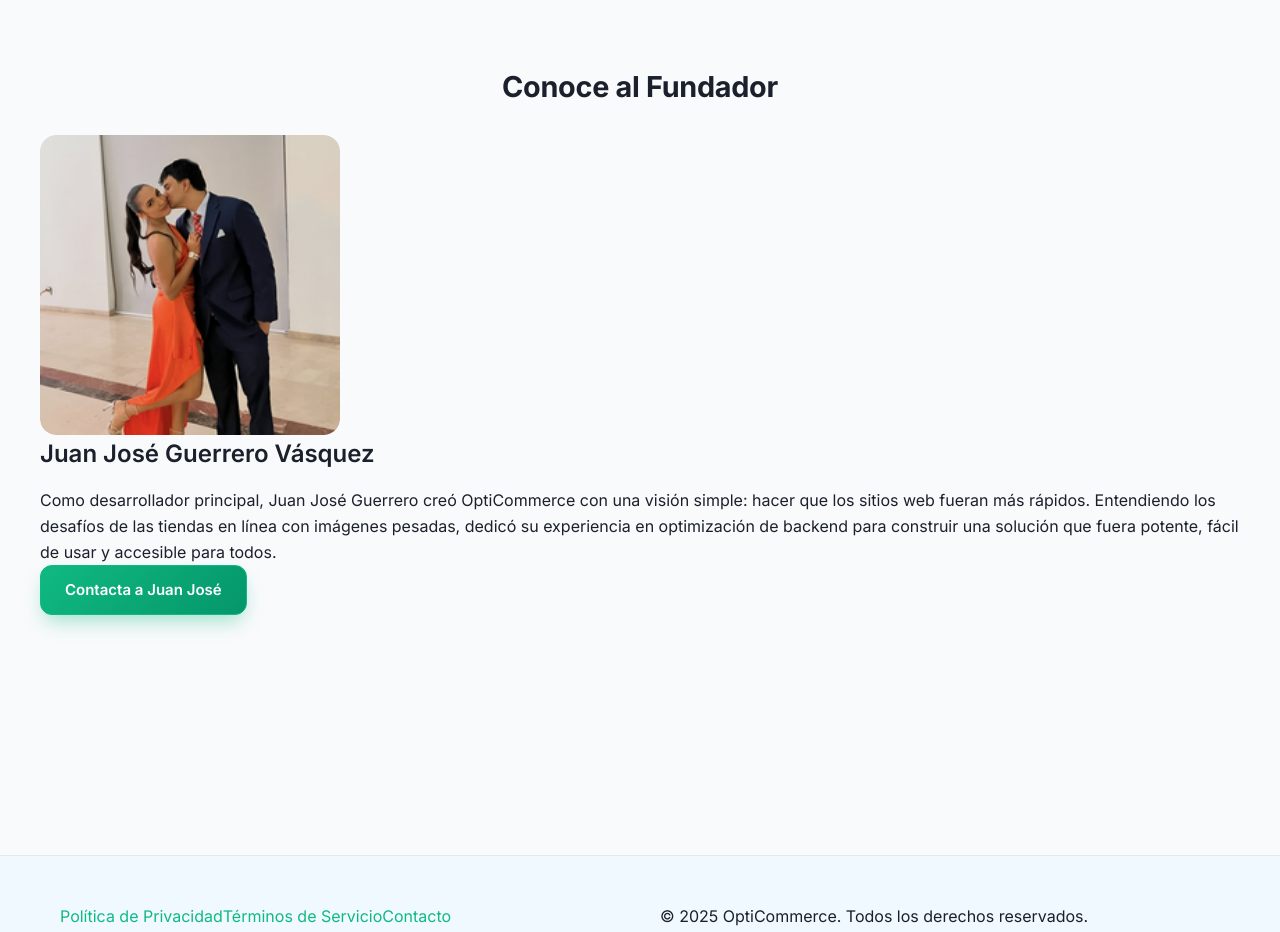
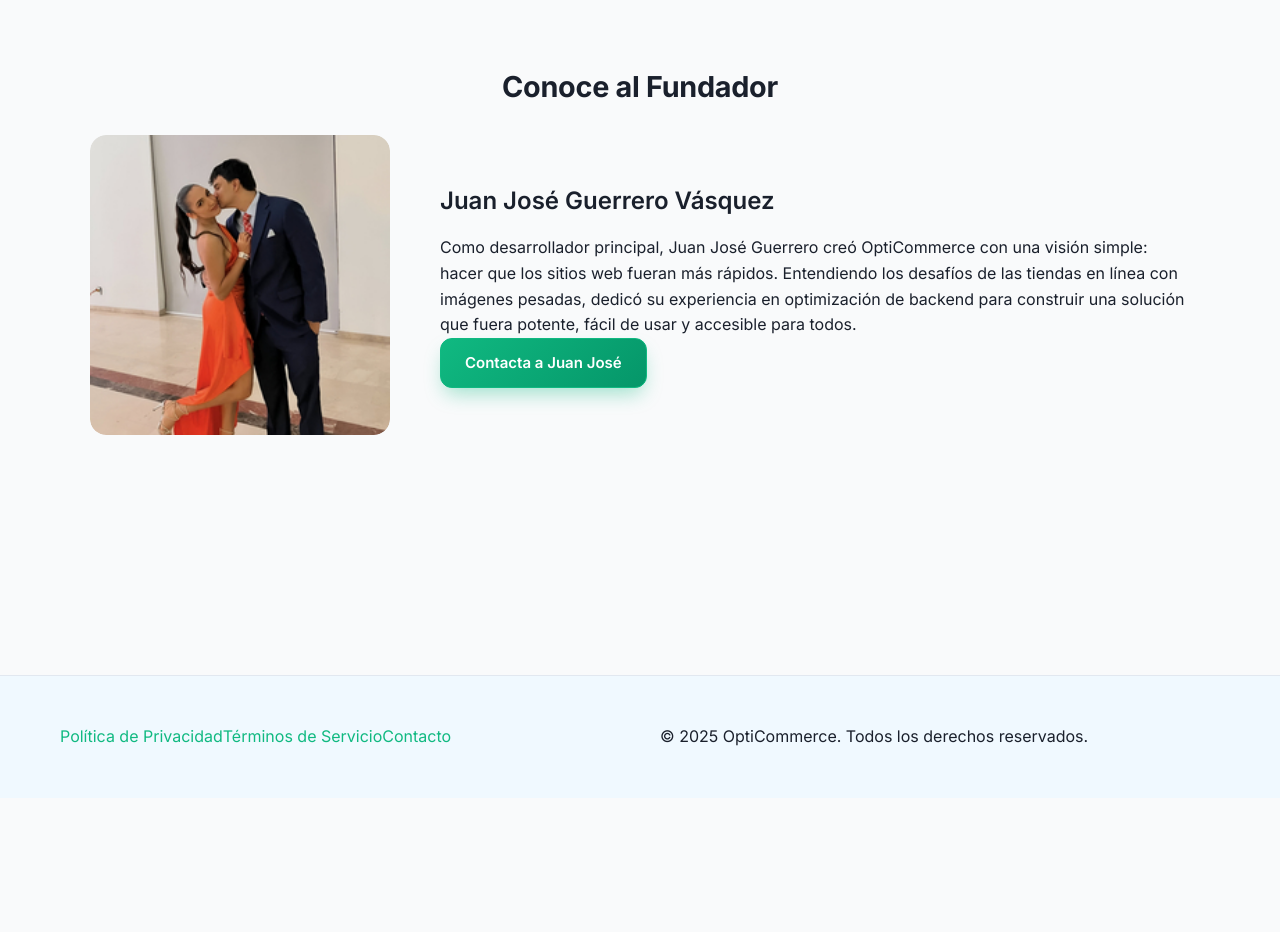
Before and after one commit to Juanjose-ctrl/optimizador-ecommerce, a Next.js app: page /about in a window 1280 px wide. Shown: the part 840-1772 px from the top of the page. After the commit the page ends 1638 px from the top, so only its background shows below. Built offline with nearby package versions, Linux system fonts and the light colour scheme.

Commit message:
NUEVAS PAGINAS AÑADIDAS

```diff
--- a/src/app/globals.css
+++ b/src/app/globals.css
@@ -1837,7 +1837,23 @@ a:hover {
     .philosophy-grid {
         grid-template-columns: 1fr;
 
+        .founder-bio {
+        grid-template-columns: 1fr;
+        text-align: center;
     }
+
+}
+
+
+    .founder-text {
+        text-align: center; /* Centra el texto en móvil */
+    }
+
+
+}
+
+/* --- Estilos Específicos para Páginas de Política (Términos, Privacidad, Reembolso) --- */
+
     .founder-bio {
     display: grid;
     grid-template-columns: 300px 1fr;
@@ -1846,16 +1862,6 @@ a:hover {
     max-width: 1100px;
     margin: 0 auto;
 }
-
-
-    .founder-text {
-        text-align: center; /* Centra el texto en móvil */
-    }
-
-
-}
-
-/* --- Estilos Específicos para Páginas de Política (Términos, Privacidad, Reembolso) --- */
 
 .policy-content h1,
 .policy-content h2,
```
